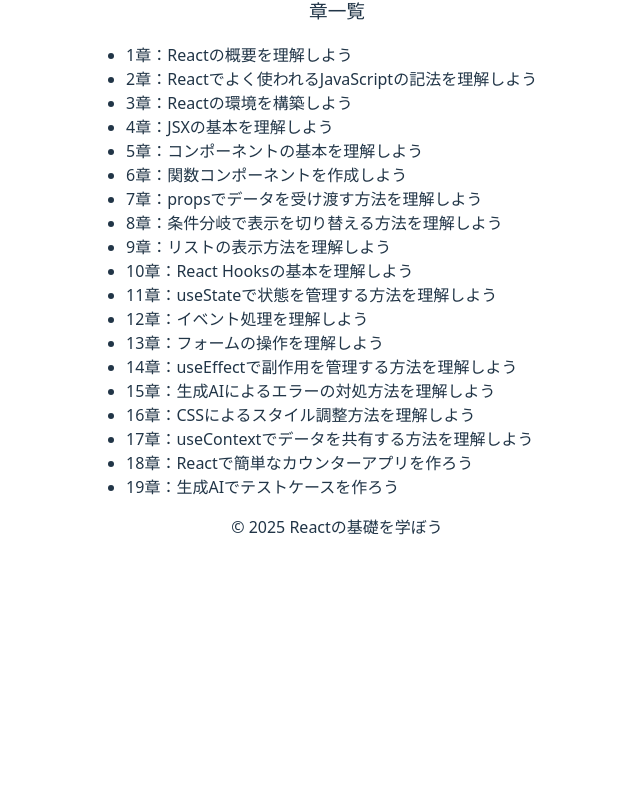
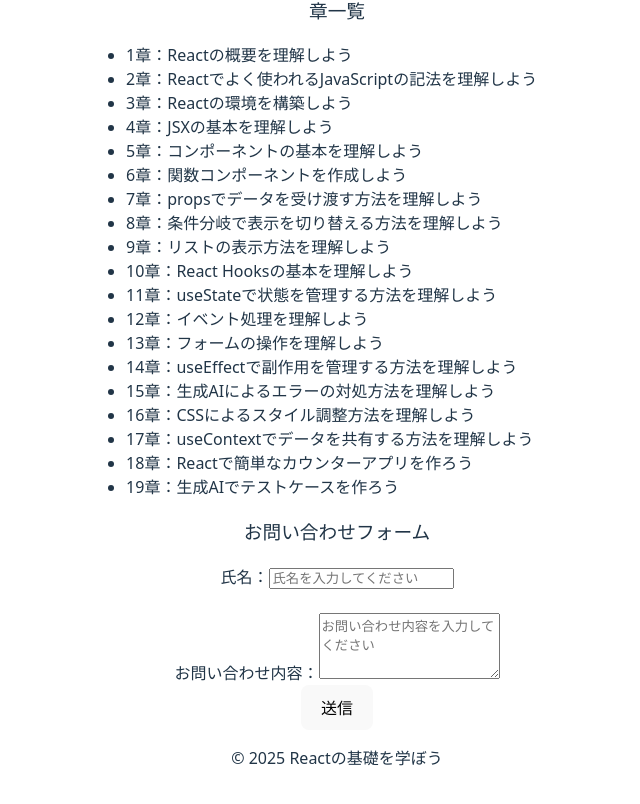
Before and after one commit to TakSakamoto-Osaka/react-basic, a React (Vite) app: page / in a window 1280 px wide. Shown: the part 550-1354 px from the top of the page, without its empty margins (303-943 px from the left). Before the commit the page ends 1137 px from the top, so only its background shows below. Built offline with nearby package versions, Linux system fonts and the light colour scheme.

Commit message:
13章 フォームの操作を理解しよう

```diff
--- /dev/null
+++ b/src/components/ContactForm.jsx
@@ -0,0 +1,59 @@
+import React, { useState } from 'react';
+
+export function ContactForm() {
+    //  入力データの状態管理
+    const [name, setName] = useState('');
+    const [message, setMessage] = useState('');
+
+    const handleSubmit = (event) => {
+        event.preventDefault();     // フォーム送信時のリロード防止
+
+        if (!name.trim()) {
+            alert("氏名を入力してください。");
+            return;
+        }
+
+        if (!message.trim()) {
+            alert("お問い合わせ内容を入力してください。");
+            return;
+        }
+
+        alert(`お問い合わせを承りました。\n\n【氏名】${name}\n【内容】${message}`);
+
+        // 入力欄のリセット
+        setName("");
+        setMessage("");
+    }
+
+    // フォームを構築して出力
+    return (
+        <section>
+            <h3>お問い合わせフォーム</h3>
+            <form onSubmit={handleSubmit}>
+                <div>
+                    <label htmlFor="name">氏名：</label>
+                    <input
+                        id="name"
+                        type="text"
+                        onChange={(event) => setName(event.target.value)}
+                        placeholder="氏名を入力してください"
+                    />
+                </div>
+                <br />
+                <div>
+                    <label htmlFor="message">お問い合わせ内容：</label>
+                    <textarea
+                        id="message"
+                        value={message}
+                        onChange={(event) => setMessage(event.target.value)}
+                        placeholder="お問い合わせ内容を入力してください"
+                        rows="4"
+                    />
+                </div>
+
+                <button type="submit">送信</button>
+            </form>
+        </section>
+
+    )
+}
--- a/src/components/MainContent.jsx
+++ b/src/components/MainContent.jsx
@@ -1,4 +1,5 @@
 import React from "react";
+import { ContactForm } from './ContactForm';
 
 // 章タイトル
 const chapters = [
@@ -59,6 +60,9 @@
                     ))}
                 </ul>
             </section>
+
+            {/* お問い合わせフォームを表示 */}
+            <ContactForm />
         </main>
     );
 }
```
